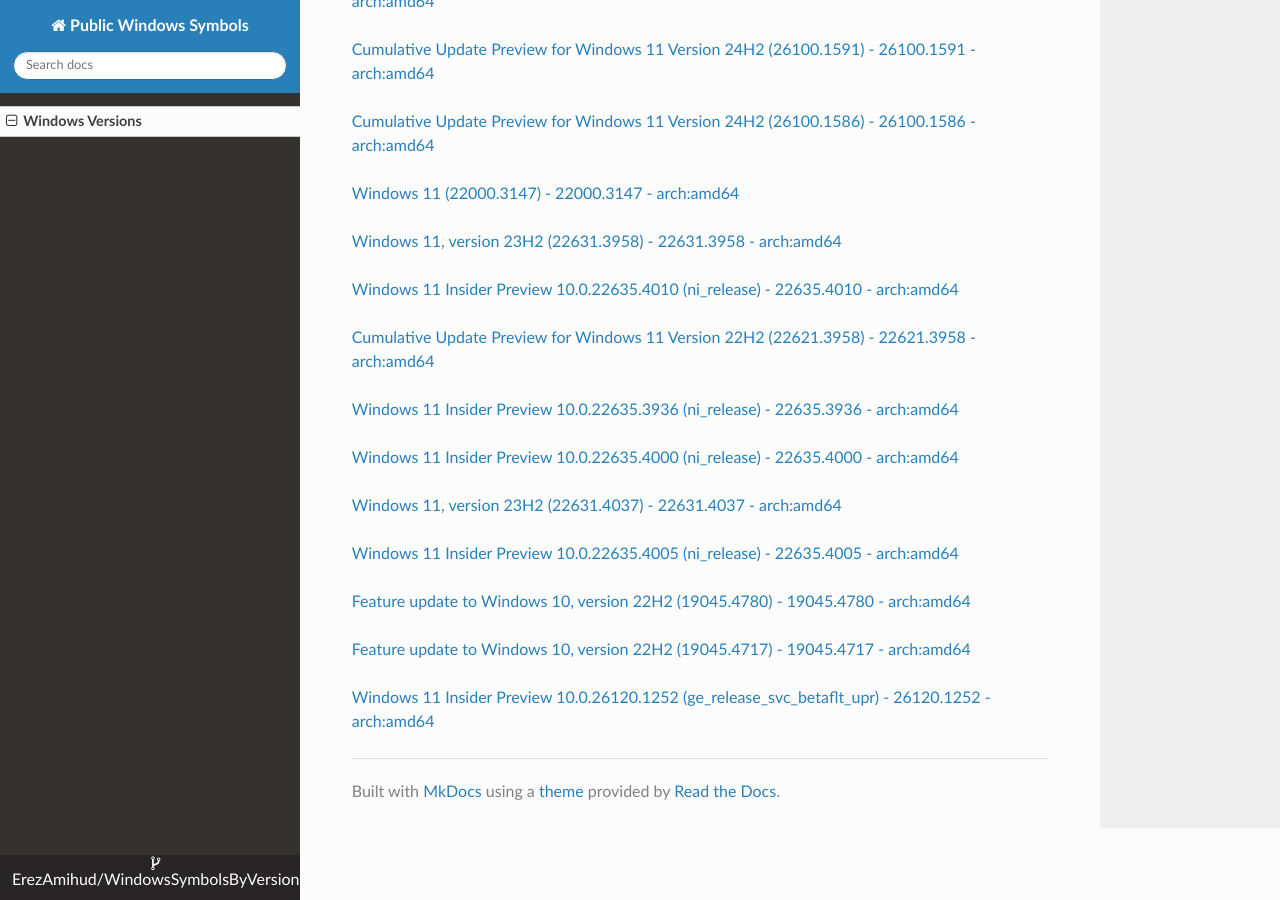
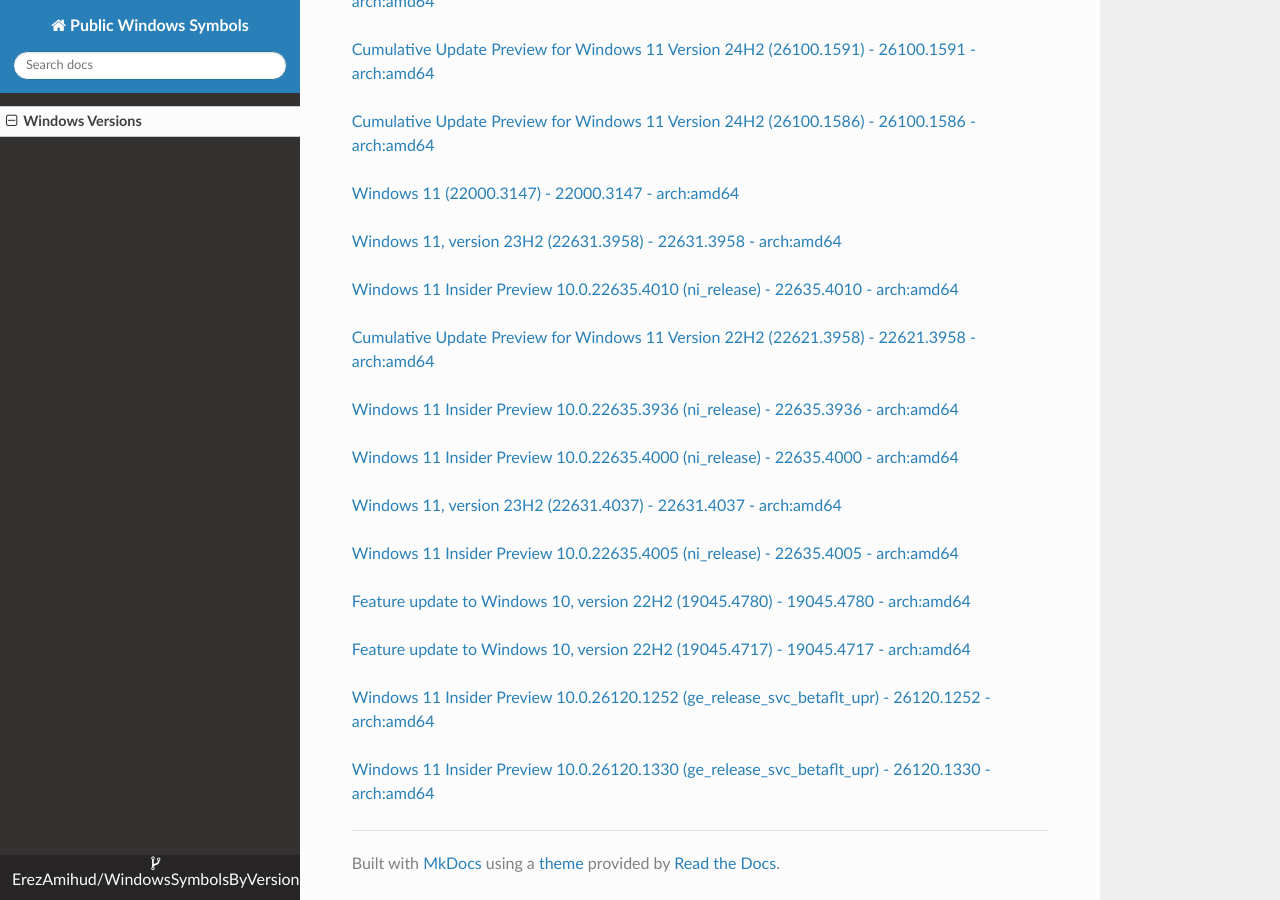
Before and after one commit to ErezAmihud/WindowsSymbolsByVersion, an MkDocs documentation site: the page built from docs/index.md, in a window 1280 px wide and 900 px high, scrolled down 8885 px. Built offline with MkDocs 1.6.1, drawn with Linux system fonts in a browser that asks for light colours; nearby versions of some CDN libraries.

Commit message:
Automated commit, add manifest for f48af559-3c48-4bee-9e76-b4ee02ccc1c7

```diff
--- a/docs/index.md
+++ b/docs/index.md
@@ -454,3 +454,6 @@
 
 
 [Windows 11 Insider Preview 10.0.26120.1252 (ge_release_svc_betaflt_upr) - 26120.1252 - arch:amd64](https://github.com/ErezAmihud/WindowsSymbolsByVersion/blob/main/manifests/89b5408e-6bab-4869-94d2-fd4807e785e0.manifest)
+
+
+[Windows 11 Insider Preview 10.0.26120.1330 (ge_release_svc_betaflt_upr) - 26120.1330 - arch:amd64](https://github.com/ErezAmihud/WindowsSymbolsByVersion/blob/main/manifests/f48af559-3c48-4bee-9e76-b4ee02ccc1c7.manifest)
```
Also changed, not shown: process_builds.json (+1 -1 lines), 1 other file.
